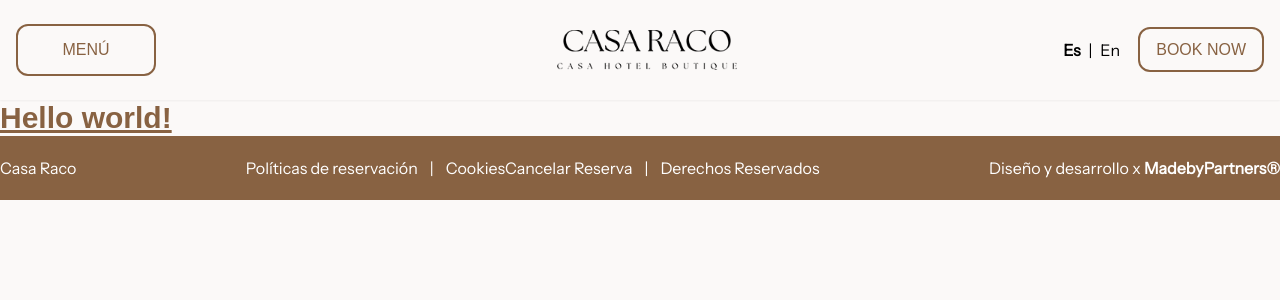
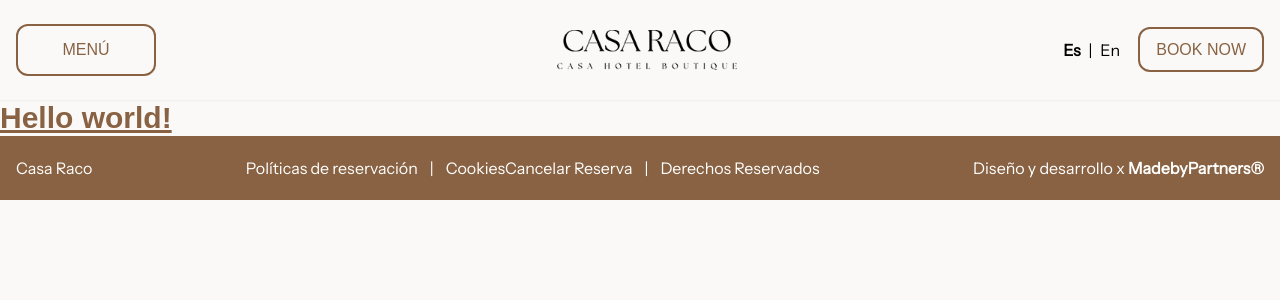
Before and after one commit to epsilonxaos/casaraco, a React (Vite) app: page / in a window 1280 px wide. Shown: the top 300 px of the page. Built offline with nearby package versions, Linux system fonts and the light colour scheme; a web font is replaced by a local one.

Commit message:
style(Web): :lipstick: Ajuste de estilo y tag main

```diff
--- a/src/App.jsx
+++ b/src/App.jsx
@@ -23,6 +23,7 @@ export default function App() {
 			<AnimatePresence mode="wait">
 				<ScrollToTop />
 
+				<main>
 					<Routes location={location} key={location.pathname}>
 						<Route
 							index
@@ -35,7 +36,9 @@ export default function App() {
 
 						<Route path="*" element={<PageNotFound />} />
 					</Routes>
+				</main>
 			</AnimatePresence>
+
 			<Footer />
 		</>
 	);
--- a/src/components/Container.jsx
+++ b/src/components/Container.jsx
@@ -1,3 +1,3 @@
 export const Container = ({ children }) => {
-	return <div className="max-w-[1920px] mx-auto">{children}</div>;
+	return <div className="max-w-[1920px] mx-auto px-4">{children}</div>;
 };
```
Lines whose indentation alone changed are shown as unchanged.
